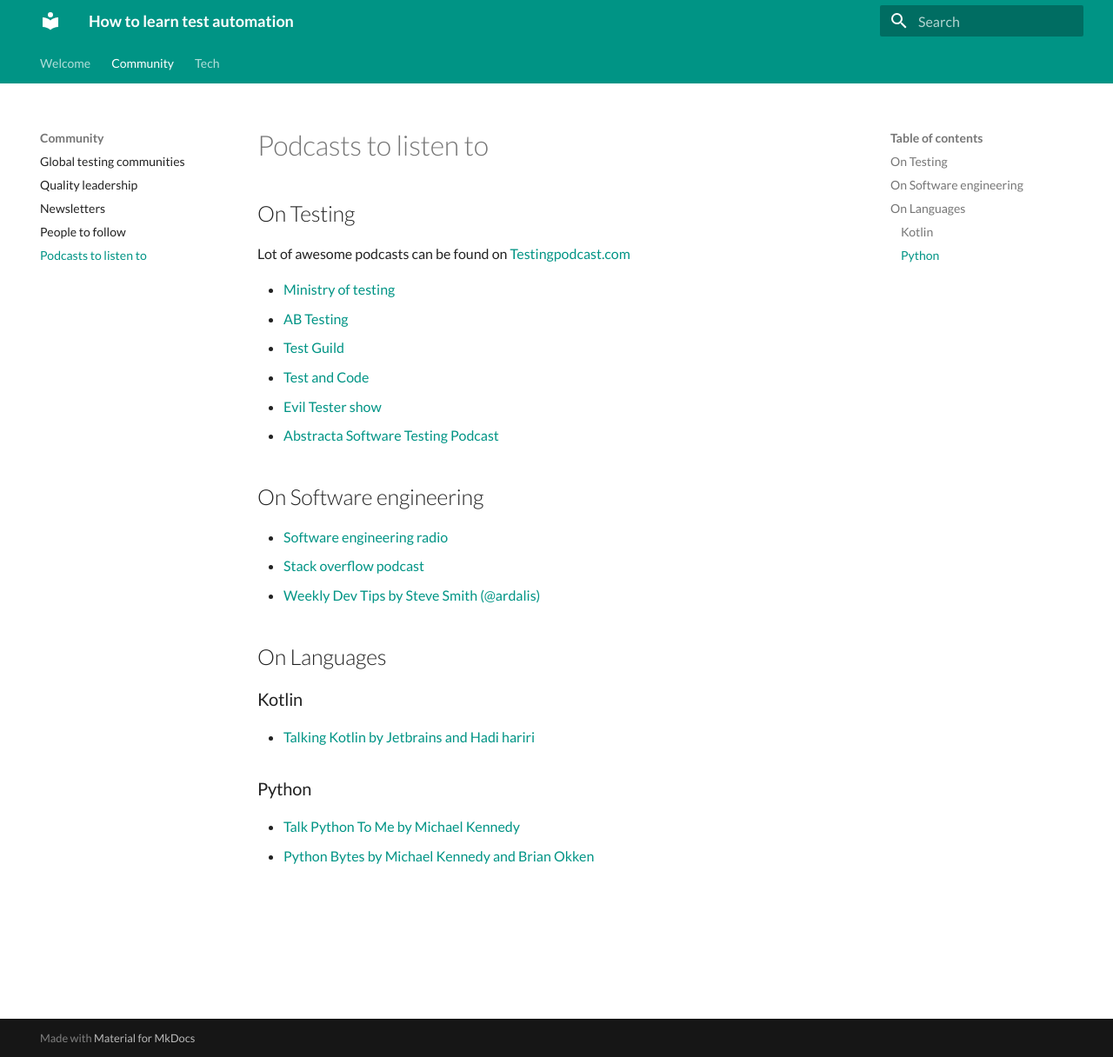
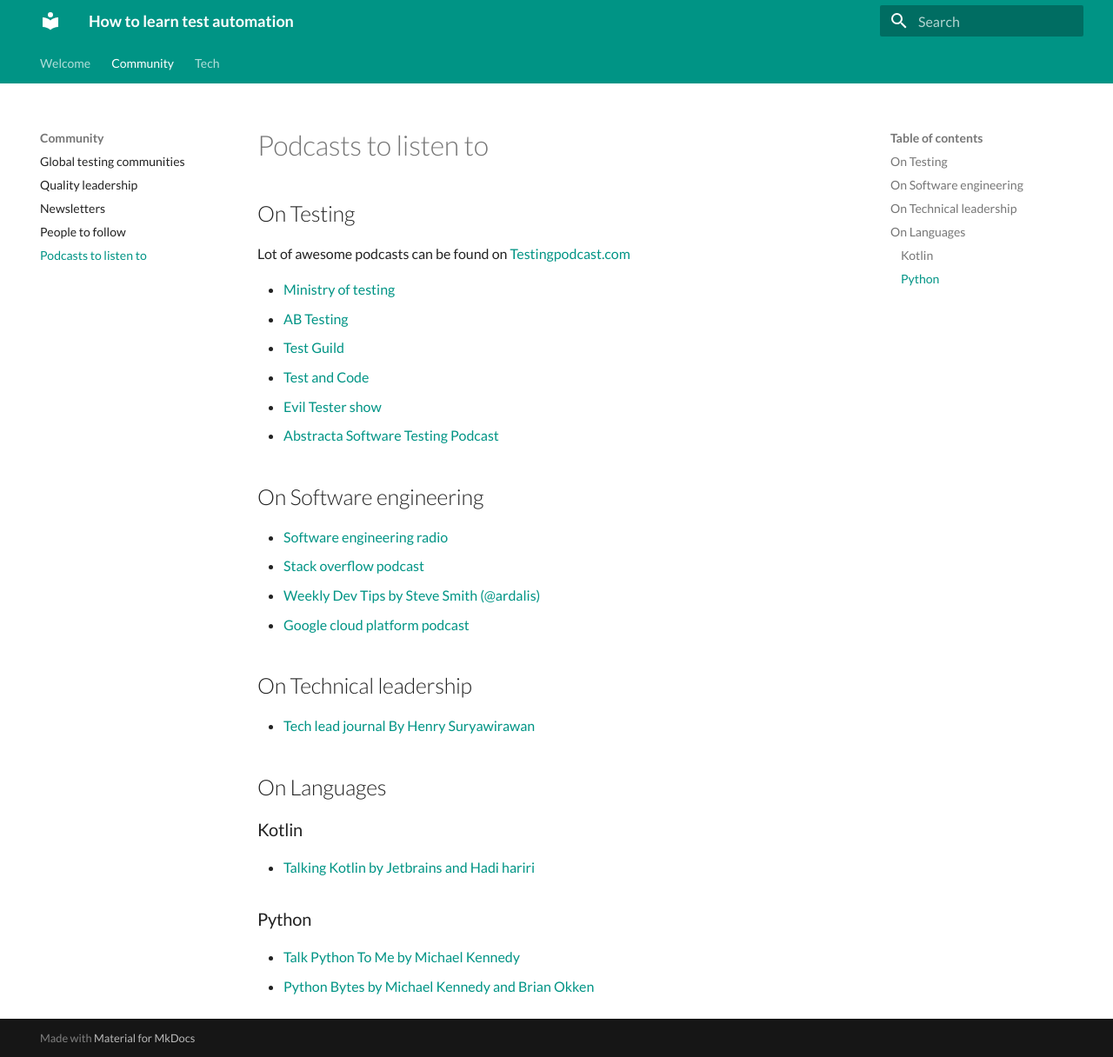
Before and after one commit to automationhacks/how-to-learn-test-automation, an MkDocs documentation site: the page built from docs/community/podcasts.md, in a window 1280 px wide and 1216 px high. Shown: the whole window at 87% size. Built offline with MkDocs 1.6.1 and Material for MkDocs 9.7.7, drawn with Linux system fonts in a browser that asks for light colours.

Commit message:
Added GCP, Tech lead journal podcast

```diff
--- a/docs/community/podcasts.md
+++ b/docs/community/podcasts.md
@@ -16,6 +16,11 @@
 - [Software engineering radio](https://www.se-radio.net/)
 - [Stack overflow podcast](https://stackoverflow.blog/podcast/)
 - [Weekly Dev Tips by Steve Smith (@ardalis)](https://www.weeklydevtips.com/)
+- [Google cloud platform podcast](https://www.gcppodcast.com/)
+
+## On Technical leadership
+
+- [Tech lead journal By Henry Suryawirawan](https://techleadjournal.dev/)
 
 ## On Languages
 
```
